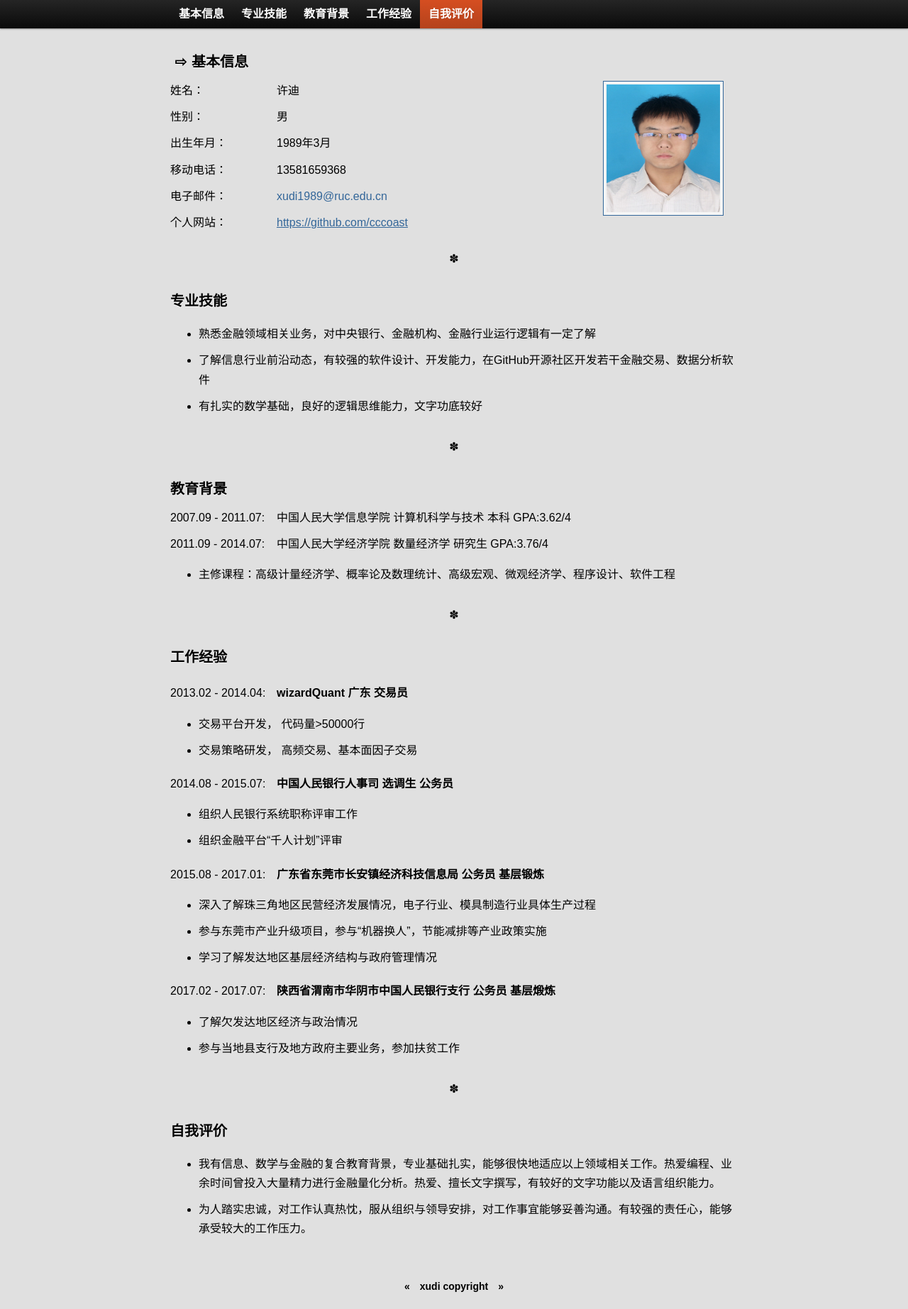
After one commit to cccoast/webUI, a Flask app: page /me in a window 1280 px wide. The commit adds this page. Shown: the whole page at 71% size. Run offline with Flask 2, Linux system fonts and the light colour scheme; parts of the project's set-up code (start-up, migrations or seed data) failed here and were passed over; some libraries are stand-ins or nearby versions.

Commit message:
add my resume

```diff
--- a/app/main/views.py
+++ b/app/main/views.py
@@ -23,6 +23,10 @@
 @main.route('/')
 def index():
     return render_template('index.html')
+
+@main.route('/me')
+def me():
+    return render_template('resume.html')
 
 
 #----------------------------------------------------------------
--- /dev/null
+++ b/app/static/resume.css
@@ -0,0 +1,369 @@
+::-moz-selection {
+    background: #333;
+    color: #fff;
+    text-shadow: none;
+}
+
+::-webkit-selection {
+    background: #333;
+    color: #fff;
+    text-shadow: none;
+}
+
+::selection {
+    background: #333;
+    color: #fff;
+    text-shadow: none;
+}
+
+body {
+    border: 0 none;
+    margin: 0;
+    padding: 0;
+    font-family: "Microsoft Yahei", "\5b8b\4f53", Arial, sans-serif;
+    font-size: 16px;
+    line-height: 1.7;
+    background: #e0e0e0;
+}
+
+a {
+    color: #369;
+}
+
+nav {
+    position: fixed;
+    top: 0;
+    left: 0;
+    z-index: 100;
+    width: 100%;
+    height: 40px;
+    color: #fff;
+    background: #222;
+    background: -webkit-gradient(linear, 0 0, 0 100%, from(#252525), to(#0a0a0a));
+    background: -webkit-linear-gradient(top, #252525, #0a0a0a);
+    background: -moz-linear-gradient(top, #252525, #0a0a0a);
+    background: -ms-linear-gradient(top, #252525, #0a0a0a);
+    background: -o-linear-gradient(top, #252525, #0a0a0a);
+    background: linear-gradient(top, #252525, #0a0a0a);
+    -webkit-box-shadow: rgba(0, 0, 0, 0.4) 0px 1px 2px;
+    -moz-box-shadow: rgba(0, 0, 0, 0.4) 0px 1px 2px;
+    -ms-box-shadow: rgba(0, 0, 0, 0.4) 0px 1px 2px;
+    -o-box-shadow: rgba(0, 0, 0, 0.4) 0px 1px 2px;
+    box-shadow: rgba(0, 0, 0, 0.4) 0px 1px 2px;
+}
+
+nav.preparing {
+    display: none;
+}
+
+nav ul {
+    list-style: none;
+    width: 800px;
+    margin: 0 auto;
+    padding: 0;
+}
+
+nav li {
+    float: left;
+    margin: 0;
+    padding: 0;
+}
+
+nav a {
+    color: #fff;
+    font-weight: bold;
+    line-height: 40px;
+    height: 40px;
+    text-decoration: none;
+    text-transform: uppercase;
+    display: inline-block;
+    padding: 0 12px;
+}
+
+nav a:hover {
+    background: #f9f9f9;
+    background: -webkit-gradient(linear, 0 0, 0 100%, from(#f9f9f9), to(#e5e5e5));
+    background: -webkit-linear-gradient(top, #f9f9f9, #e5e5e5);
+    background: -moz-linear-gradient(top, #f9f9f9, #e5e5e5);
+    background: -ms-linear-gradient(top, #f9f9f9, #e5e5e5);
+    background: -o-linear-gradient(top, #f9f9f9, #e5e5e5);
+    background: linear-gradient(top, #f9f9f9, #e5e5e5);
+    color: #373737;
+}
+
+nav li:last-child a {
+    background: #d24d21;
+    background: -webkit-gradient(linear, 0 0, 0 100%, from(#d54e21), to(#b4421c));
+    background: -webkit-linear-gradient(top, #d54e21, #b4421c);
+    background: -moz-linear-gradient(top, #d54e21, #b4421c);
+    background: -o-linear-gradient(top, #d54e21, #b4421c);
+    background: linear-gradient(top, #d54e21, #b4421c);
+    color: #fff;
+    text-shadow: #b5421c 1px 1px 1px;
+}
+
+nav li:last-child a:hover {
+    color: #ffac90;
+    text-shadow: #666 1px 1px 1px;
+}
+
+div {
+    width: 800px;
+    margin: 0 auto;
+}
+
+section {
+    position: relative;
+    overflow:hidden;
+}
+
+section:before {
+    content: "\273d";
+    text-align: center;
+    line-height: 1;
+    position: absolute;
+    width: 800px;
+    top: 20px;
+}
+
+section:first-child:before {
+    display: none;
+}
+
+h2 {
+    font-family: "Microsoft Yahei", "\5b8b\4f53", Georgia, serif;
+    font-size: 20px;
+    text-shadow: 0 1px 0 #fff;
+    margin: 0 0 0 -30px;
+    padding: 70px 0 0 0;
+    -webkit-transition: margin 300ms ease-in-out;
+    -moz-transition: margin 300ms ease-in-out;
+    -ms-transition: margin 300ms ease-in-out;
+    -o-transition: margin 300ms ease-in-out;
+    transition: margin 300ms ease-in-out;
+}
+
+.desktop h2:hover {
+    color: #369;
+    cursor: pointer;
+}
+
+.nojs h2,
+section:target h2 {
+    margin: 0;
+}
+
+.nojs section:first-child h2 {
+    padding: 30px 0 0 0;
+}
+
+h2:before {
+    content: "\21e8";
+    text-align: center;
+    width: 30px;
+    height: auto;
+    display: inline-block;
+}
+
+img {
+    width: 160px;
+    height: 180px;
+    padding: 4px;
+    border: 1px solid #369;
+    float: right;
+    margin: 10px 20px 0 0;
+    background: #f5f5f5;
+}
+
+h3 {
+    font-size: 16px;
+    margin: 20px 0 10px;
+}
+
+p {
+    margin: 10px 0;
+}
+
+p.print {
+    display: none;
+}
+
+span,
+time {
+    display: inline-block;
+    padding-right: 10px;
+    width: 140px;
+    font-weight: normal;
+}
+
+footer {
+    width: 800px;
+    margin: 40px auto 20px;
+    text-align: center;
+    font-size: 14px;
+    font-weight: bold;
+}
+
+footer p:before {
+    content: "\ab\3000";
+}
+
+footer p:after {
+    content: "\3000\bb";
+}
+
+footer a {
+    text-decoration: none;
+}
+
+/* pad portrait */
+@media(max-width:850px) {
+    nav,
+    div,
+    section:before,
+    footer {
+        width: 100%;
+    }
+    nav ul,
+    section h2 ~ :not(img) {
+        padding: 0 20px;
+    }
+    nav a {
+        font-size: 14px;
+    }
+    img {
+        margin: 10px 40px 0 0;
+    }
+    h2,
+    .nojs h2,
+    section:target h2 {
+        margin: 0 0 0 20px;
+        -webkit-transition: none;
+        -moz-transition: none;
+        -ms-transition: none;
+        -o-transition: none;
+        transition: none;
+    }
+    h2:before {
+        display: none;
+    }
+}
+
+/* smartphone landscape */
+@media(max-width:650px) {
+    nav,
+    img {
+        display: none;
+    }
+    section:first-child h2 {
+        padding: 30px 0 0 0;
+    }
+}
+
+/* smartphone portrait */
+@media(max-width:450px) {
+    section:before {
+        display: none;
+    }
+    h2,
+    .nojs h2,
+    .nojs section:first-child h2,
+    section:first-child h2,
+    section:target h2 {
+        padding: 20px;
+        margin: 0;
+        background: #999;
+        background: -webkit-gradient(linear, 0 0, 0 100%, from(#aaa), to(#888));
+        background: -webkit-linear-gradient(top, #aaa, #888);
+        background: -moz-linear-gradient(top, #aaa, #888);
+        background: -ms-linear-gradient(top, #aaa, #888);
+        background: -o-linear-gradient(top, #aaa, #888);
+        background: linear-gradient(top, #aaa, #888);
+        text-shadow: 0 1px 0 #ccc;
+        border-top: 1px solid #ddd;
+        border-bottom: 1px solid #555;
+    }
+    h2:after {
+        content: "\25bc";
+        float: right;
+        color: #777;
+    }
+    .mobile h2:after {
+        content: "\25c0";
+        color: #444;
+    }
+    .mobile section:target h2 {
+        background: #bbb;
+        border-bottom: 1px solid #999;
+    }
+    .mobile section:target h2:after {
+        content: "\25bc";
+        color: #777;
+    }
+    .mobile section h2 ~ * {
+        display: none;
+    }
+    .mobile section:target h2 ~ :not(img) {
+        display: block;
+    }
+    .mobile section:target h2 ~ p.print {
+        display: none;
+    }
+    p {
+        margin: 20px 0;
+    }
+    span {
+        display: inline-block;
+        width: 90px;
+    }
+    time {
+        display: block;
+        margin-bottom: 5px;
+    }
+}
+
+/* smartphone */
+@media only screen and (min-device-width:320px) and (max-device-width:480px) {}
+
+/* print */
+@media print {
+    * {
+        background: none;
+        color: #000;
+    }
+    nav,
+    img {
+        display: none;
+    }
+    section h2,
+    .desktop section h2 {
+        margin: 0 0 0 20px;
+        text-shadow: none;
+    }
+    section:first-child h2,
+    .desktop section:first-child h2 {
+        padding: 20px 0 0;
+    }
+    section:first-child:before,
+    h2:before {
+        display: none;
+    }
+    a {
+        text-decoration: none;
+    }
+    a:after {
+        content: " [ " attr(href) " ] ";
+    }
+    a.print:after {
+        display: none;
+    }
+    p.screen {
+        display: none;
+    }
+    p.print {
+        display: block;
+    }
+}
+@page {
+    margin: 30mm 15mm;
+}
--- a/app/templates/base.html
+++ b/app/templates/base.html
@@ -23,6 +23,7 @@
                 <span class="icon-bar"></span>
             </button>
             <a class="navbar-brand" href="{{ url_for('main.index') }}">&nbsp;&nbsp;&nbsp;&nbsp;Main</a>
+            <a class="navbar-brand" href="{{ url_for('main.me') }}">&nbsp;&nbsp;&nbsp;&nbsp;About Me</a>
         </div>
         <div class="navbar-collapse collapse">
             <!---
--- /dev/null
+++ b/app/templates/resume.html
@@ -0,0 +1,73 @@
+<!DOCTYPE html>
+<html>
+<head>
+    <meta charset="utf-8" />
+    <meta name="viewport" content="width=device-width, initial-scale=1.0, minimum-scale=1.0, maximum-scale=1.0, user-scalable=no" />
+    <title> 许迪 | 简历 </title>
+    <link rel="stylesheet" href = "static/resume.css" />
+    <script src="http://lib.sinaapp.com/js/jquery/1.9.1/jquery-1.9.1.min.js"></script>
+</head>
+<body class="nojs">
+    <div>
+        <section id="information">
+            <h2>基本信息</h2>
+            <img src="static/xudi.jpg" alt="xudi" />
+            <p><span>姓名：</span>许迪</p>
+            <p><span>性别：</span>男</p>
+            <p><span>出生年月：</span>1989年3月</p>
+            <p><span>移动电话：</span>13581659368</p>
+            <p><span>电子邮件：</span><a class="print">xudi1989@ruc.edu.cn</a></p>
+            <p><span>个人网站：</span><a class="print" href="https://github.com/cccoast">https://github.com/cccoast</a></p>
+        </section>
+	<section id="skills">
+	    <h2>专业技能</h2>
+	    <ul>
+            <li><p>熟悉金融领域相关业务，对中央银行、金融机构、金融行业运行逻辑有一定了解</p></li>
+	    <li><p>了解信息行业前沿动态，有较强的软件设计、开发能力，在GitHub开源社区开发若干金融交易、数据分析软件</p></li>
+            <li><p>有扎实的数学基础，良好的逻辑思维能力，文字功底较好</p></li>
+            </ul>
+        </section>
+	<section id="education">
+            <h2>教育背景</h2>
+            <p><time>2007.09 - 2011.07:</time>中国人民大学信息学院 计算机科学与技术 本科   GPA:3.62/4</p>
+            <p><time>2011.09 - 2014.07:</time>中国人民大学经济学院 数量经济学 	  研究生 GPA:3.76/4</p>
+	    <ul><li><p>主修课程：高级计量经济学、概率论及数理统计、高级宏观、微观经济学、程序设计、软件工程</p></li></ul>
+        </section>
+        <section id="experiences">
+            <h2>工作经验</h2>
+            <h3><time>2013.02 - 2014.04:</time>wizardQuant 广东 交易员</h3>
+	    <ul>
+            <li><p>交易平台开发， 代码量>50000行</p></li>
+	    <li><p>交易策略研发， 高频交易、基本面因子交易</p></li>
+            </ul>
+            <h3><time>2014.08 - 2015.07:</time>中国人民银行人事司 选调生 公务员</h3>
+            <ul>
+            <li><p>组织人民银行系统职称评审工作</p></li>
+	    <li><p>组织金融平台“千人计划”评审</p></li>
+	    </ul>
+	    <h3><time>2015.08 - 2017.01:</time>广东省东莞市长安镇经济科技信息局 公务员 基层锻炼</h3>
+            <ul>
+	    <li><p>深入了解珠三角地区民营经济发展情况，电子行业、模具制造行业具体生产过程</p></li>
+	    <li><p>参与东莞市产业升级项目，参与“机器换人”，节能减排等产业政策实施</p></li>
+	    <li><p>学习了解发达地区基层经济结构与政府管理情况</p></li>
+            </ul>
+	    <h3><time>2017.02 - 2017.07:</time>陕西省渭南市华阴市中国人民银行支行 公务员 基层煅炼</h3>
+            <ul>
+	    <li><p>了解欠发达地区经济与政治情况</p></li>
+	    <li><p>参与当地县支行及地方政府主要业务，参加扶贫工作</p></li>
+            </ul>
+        </section>
+	<section id="evaluation">
+            <h2>自我评价</h2>
+	    <ul>
+            <li><p>我有信息、数学与金融的复合教育背景，专业基础扎实，能够很快地适应以上领域相关工作。热爱编程、业余时间曾投入大量精力进行金融量化分析。热爱、擅长文字撰写，有较好的文字功能以及语言组织能力。</p></li>
+	    <li><p>为人踏实忠诚，对工作认真热忱，服从组织与领导安排，对工作事宜能够妥善沟通。有较强的责任心，能够承受较大的工作压力。</p></li>
+            </ul>
+        </section>
+    </div>
+    <footer>
+        <p>xudi copyright</p>
+    </footer>
+    <script src="static/resume.js" type = 'text/javascript' charset="UTF-8"></script>
+</body>
+</html>
```
Also changed, not shown: app/static/resume.js (added, +68 -0 lines), app/static/xudi.jpg (added).
